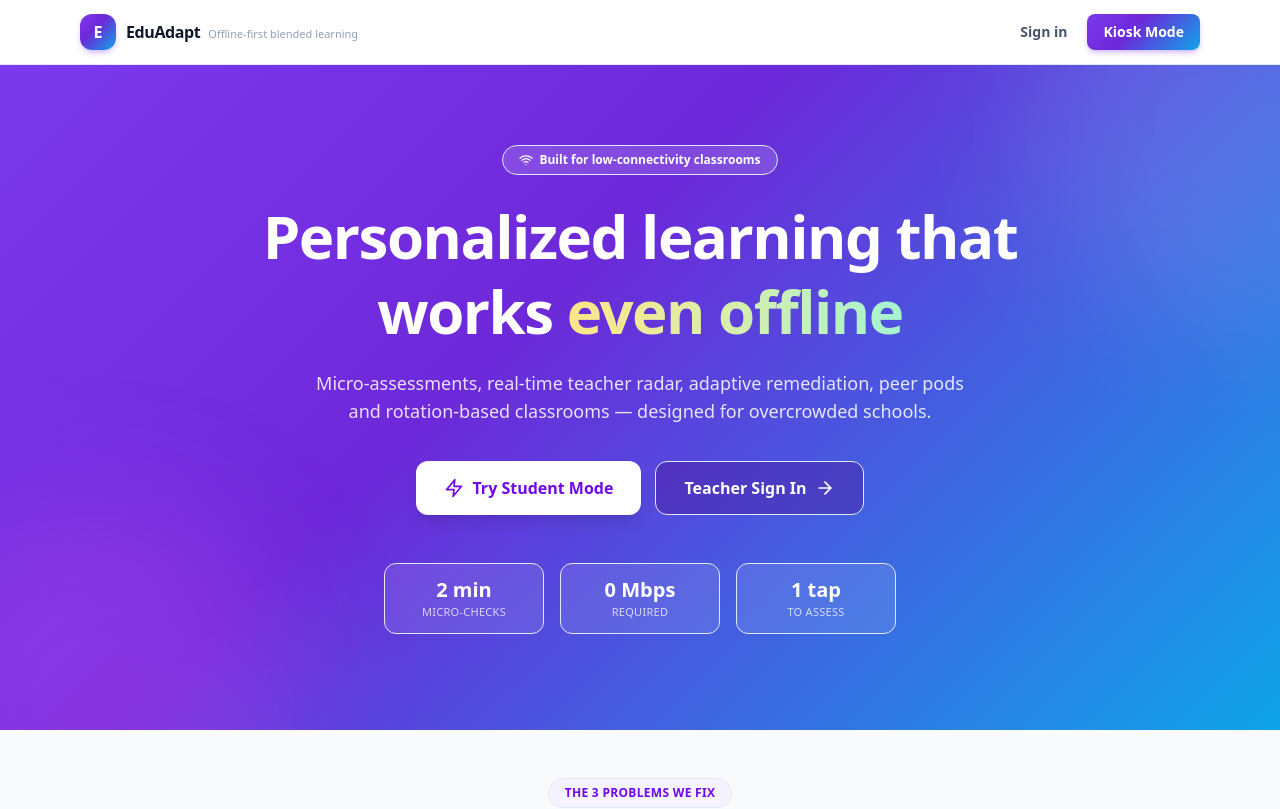
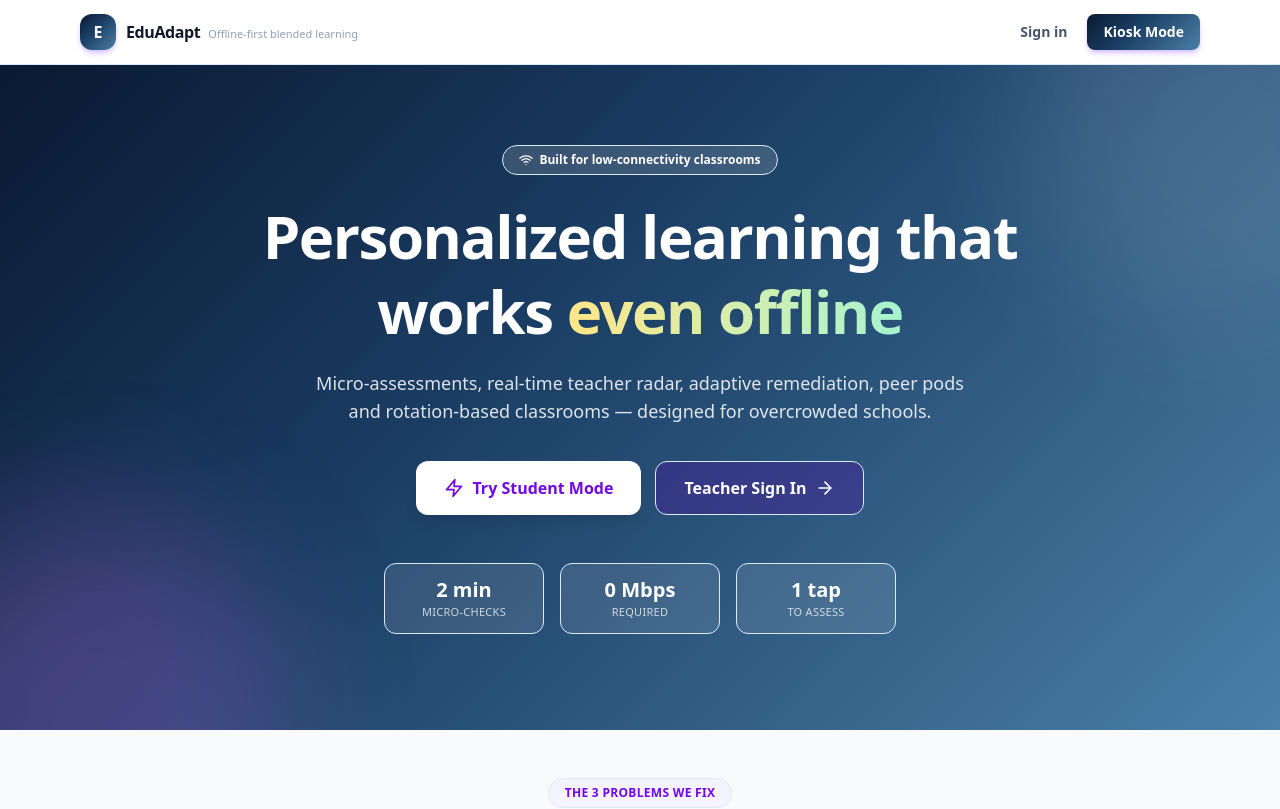
Before and after one commit to joshitarana2621/mindmesh-sih, a Next.js app in the folder apps/web/: page / in a window 1280 px wide. Shown: the top 809 px of the page. Built offline with nearby package versions, Linux system fonts and the light colour scheme; no server answers.

Commit message:
Update application colors and AI Copilot assets to oceanic blue theme

```diff
--- a/apps/web/src/app/globals.css
+++ b/apps/web/src/app/globals.css
@@ -1,22 +1,22 @@
 @import "tailwindcss";
 
 :root{
-  --background:#f8fafc;
-  --foreground:#0f172a;
+  --background:#f6fafd;
+  --foreground:#0a1931;
   --card:#ffffff;
-  --primary:#7c3aed;
+  --primary:#1a3d63;
   --primary-foreground:#ffffff;
-  --secondary:#eef2ff;
-  --secondary-foreground:#4338ca;
-  --muted:#f1f5f9;
-  --muted-foreground:#64748b;
-  --accent:#0ea5e9;
+  --secondary:#b3cfe5;
+  --secondary-foreground:#0a1931;
+  --muted:#f0f5f9;
+  --muted-foreground:#4a7fa7;
+  --accent:#4a7fa7;
   --accent-foreground:#ffffff;
   --destructive:#e11d48;
   --destructive-foreground:#ffffff;
-  --border:#e2e8f0;
-  --input:#e2e8f0;
-  --ring:#8b5cf6;
+  --border:#dbeafe;
+  --input:#dbeafe;
+  --ring:#1a3d63;
   --radius:0.75rem;
   --green:#22c55e;
   --yellow:#eab308;
@@ -28,7 +28,7 @@
   --color-foreground: var(--foreground);
   --color-card: var(--card);
   --color-primary: var(--primary);
-  --color-primary-foreground: var(--primary-foreground);
+  --color-primary-foreground: var(--color-primary-foreground);
   --color-secondary: var(--secondary);
   --color-secondary-foreground: var(--secondary-foreground);
   --color-muted: var(--muted);
@@ -43,9 +43,9 @@
 *{border-color:var(--border)}
 body{background-color:var(--background);color:var(--foreground);font-family:ui-sans-serif,system-ui,-apple-system,"Segoe UI",Roboto,sans-serif;-webkit-font-smoothing:antialiased}
 
-.bg-brand{background-image:linear-gradient(135deg,#7c3aed 0%,#6d28d9 40%,#0ea5e9 100%)}
-.bg-brand-soft{background-image:linear-gradient(135deg,rgba(124,58,237,.08) 0%,rgba(14,165,233,.08) 100%)}
-.text-brand{background-image:linear-gradient(135deg,#7c3aed,#0ea5e9);-webkit-background-clip:text;background-clip:text;color:transparent}
+.bg-brand{background-image:linear-gradient(135deg,#0a1931 0%,#1a3d63 40%,#4a7fa7 100%)}
+.bg-brand-soft{background-image:linear-gradient(135deg,rgba(26,61,99,.08) 0%,rgba(74,127,167,.08) 100%)}
+.text-brand{background-image:linear-gradient(135deg,#1a3d63,#4a7fa7);-webkit-background-clip:text;background-clip:text;color:transparent}
 
 .card-hover{transition:transform .15s ease,box-shadow .15s ease,border-color .15s ease}
 .card-hover:hover{transform:translateY(-2px);box-shadow:0 12px 28px -8px rgba(100,116,139,.25);border-color:#c7d2fe}
--- a/apps/web/src/app/teacher/page.tsx
+++ b/apps/web/src/app/teacher/page.tsx
@@ -194,7 +194,7 @@ export default function TeacherDashboard() {
                       size="sm"
                       onClick={() => triggerAI(i.id)}
                       disabled={loadingAI[i.id] || expandedAI[i.id]}
-                      className="bg-gradient-to-r from-violet-600 to-indigo-600 hover:opacity-90 text-white font-bold gap-1.5 shadow-md shadow-violet-500/25"
+                      className="bg-gradient-to-r from-sky-700 to-blue-800 hover:opacity-90 text-white font-bold gap-1.5 shadow-md shadow-blue-800/25"
                     >
                       <Icon name="sparkles" className="w-3.5 h-3.5" />
                       {loadingAI[i.id] ? "Analyzing..." : expandedAI[i.id] ? "Copilot Analyzed" : "Reveal AI Action Plan"}
@@ -203,7 +203,7 @@ export default function TeacherDashboard() {
                 </div>
 
                 {loadingAI[i.id] && (
-                  <div className="mt-3 bg-violet-50/50 border border-dashed border-violet-200 rounded-xl p-4 flex items-center justify-center gap-2 text-violet-700 font-semibold text-xs animate-pulse">
+                  <div className="mt-3 bg-sky-50/30 border border-dashed border-sky-200 rounded-xl p-4 flex items-center justify-center gap-2 text-sky-800 font-semibold text-xs animate-pulse">
                     <Icon name="refresh" className="w-4 h-4 animate-spin" /> Analyzing learning gap with AI Copilot...
                   </div>
                 )}
@@ -211,9 +211,9 @@ export default function TeacherDashboard() {
                 {expandedAI[i.id] && AI_RECOMMENDATIONS[i.studentName] && (() => {
                   const rec = AI_RECOMMENDATIONS[i.studentName];
                   return (
-                    <div className="mt-3 bg-gradient-to-br from-violet-50/70 to-indigo-50/70 border border-violet-100/80 rounded-xl p-4 animate-fade-up">
-                      <div className="flex items-center gap-2 text-violet-700 font-extrabold text-xs uppercase tracking-wide">
-                        <Icon name="sparkles" className="w-4 h-4 text-violet-600 animate-pulse" /> AI Copilot Learning Recommendation
+                    <div className="mt-3 bg-gradient-to-br from-sky-50/40 to-blue-50/30 border border-sky-100 rounded-xl p-4 animate-fade-up">
+                      <div className="flex items-center gap-2 text-sky-800 font-extrabold text-xs uppercase tracking-wide">
+                        <Icon name="sparkles" className="w-4 h-4 text-sky-600 animate-pulse" /> AI Copilot Learning Recommendation
                       </div>
                       <div className="mt-2.5 text-sm text-slate-700">
                         <p className="font-semibold text-slate-800 text-xs">Detected Skill Gap:</p>
@@ -225,11 +225,11 @@ export default function TeacherDashboard() {
                           {rec.plan.map((p, idx) => <li key={idx}>{p}</li>)}
                         </ul>
                       </div>
-                      <div className="mt-3 flex items-center justify-between text-xs border-t border-violet-100/50 pt-2.5">
+                      <div className="mt-3 flex items-center justify-between text-xs border-t border-sky-100/60 pt-2.5">
                         <span className="font-semibold text-slate-800 flex items-center gap-1.5">
-                          <Icon name="users" className="w-3.5 h-3.5 text-violet-500" /> Peer Study Buddy: <span className="text-violet-700 font-bold">{rec.buddy}</span>
+                          <Icon name="users" className="w-3.5 h-3.5 text-sky-600" /> Peer Study Buddy: <span className="text-violet-700 font-bold">{rec.buddy}</span>
                         </span>
-                        <span className="text-[10px] font-bold text-violet-500 bg-violet-100 rounded px-1.5 py-0.5">Scaffolded Mode</span>
+                        <span className="text-[10px] font-bold text-violet-500 bg-sky-100 rounded px-1.5 py-0.5">Scaffolded Mode</span>
                       </div>
                     </div>
                   );
```
